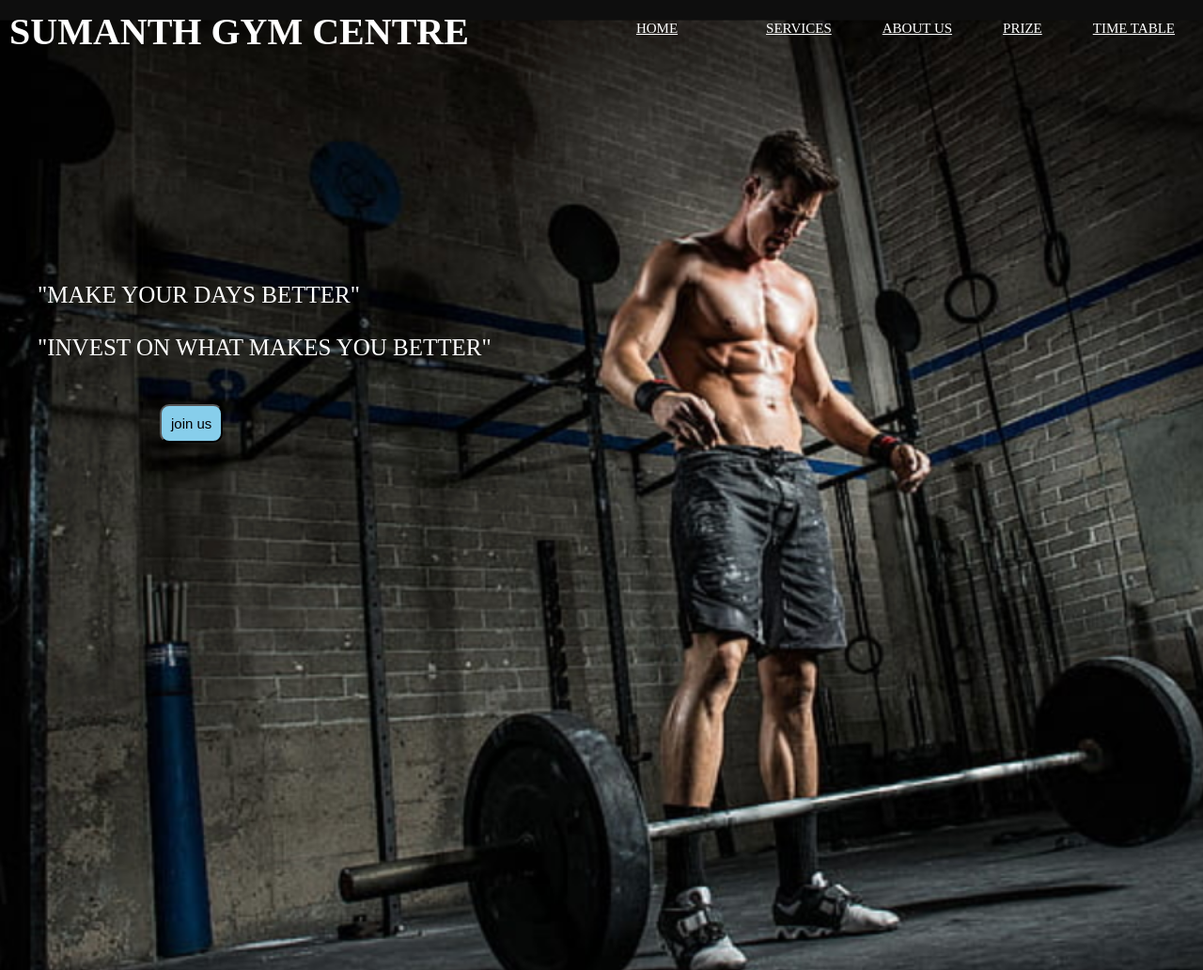
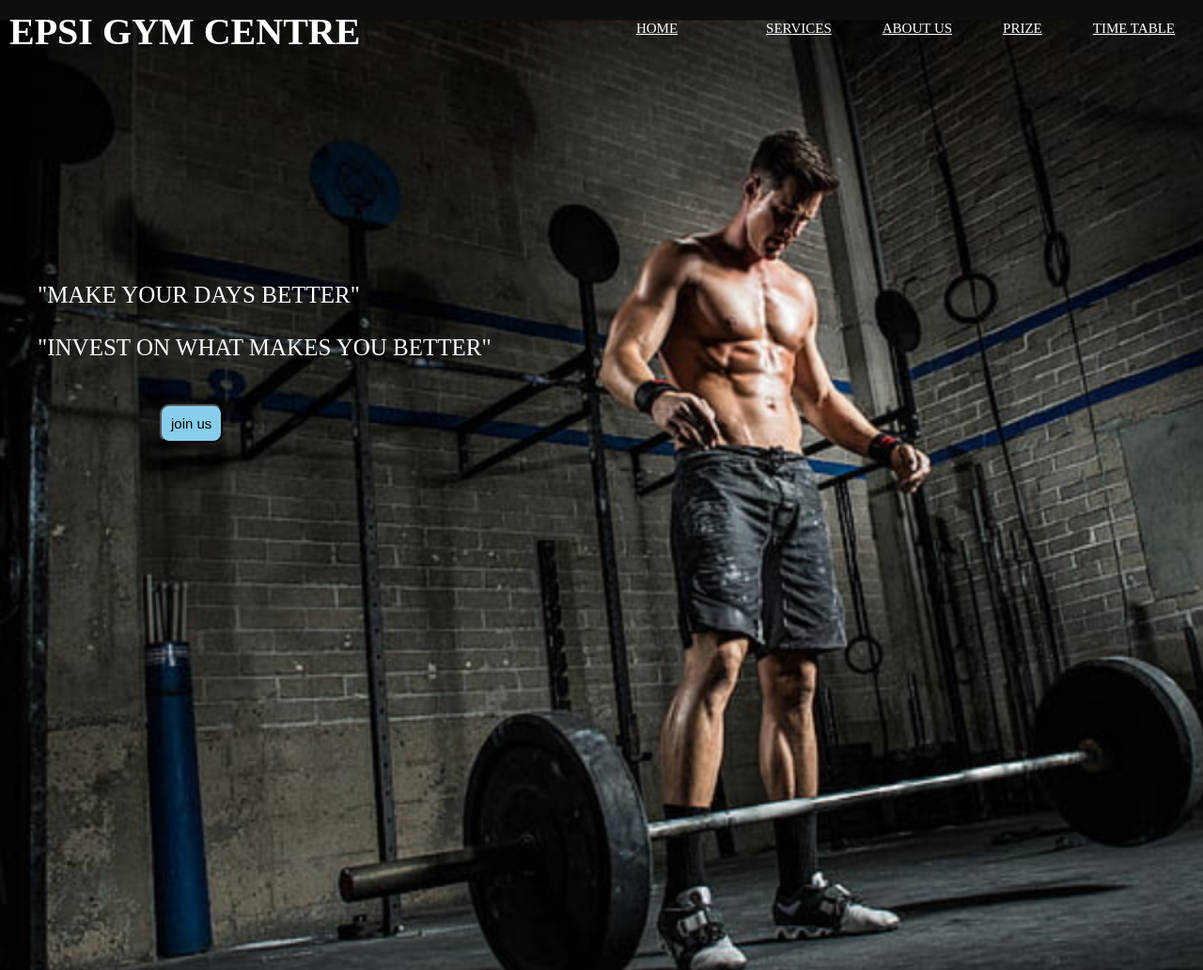
Before and after one commit to epsi8/index.html, a plain HTML site: page index.html in a window 1280 px wide. Shown: the top 1032 px of the page at 94% size. Drawn offline with Linux system fonts and the light colour scheme.

Commit message:
Update index.html

```diff
--- a/index.html
+++ b/index.html
@@ -1,7 +1,7 @@
 <!DOCTYPE html>
 <html>
 <head>
-	<title>SUMANTH GYM CENTRE</title>
+	<title>EPSI GYM CENTRE</title>
 	<style>
 	.background-image{
 		background-image: url("Screenshot 2024-08-30 121948.png");
@@ -97,7 +97,7 @@
 	<div class="background-image" src="Screenshot 2024-08-30 121948.png"></div>
 
 
-		<div><h1>SUMANTH GYM CENTRE</h1></div>
+		<div><h1>EPSI GYM CENTRE</h1></div>
 
 		<div>
 			<nav class="navbar">
```
